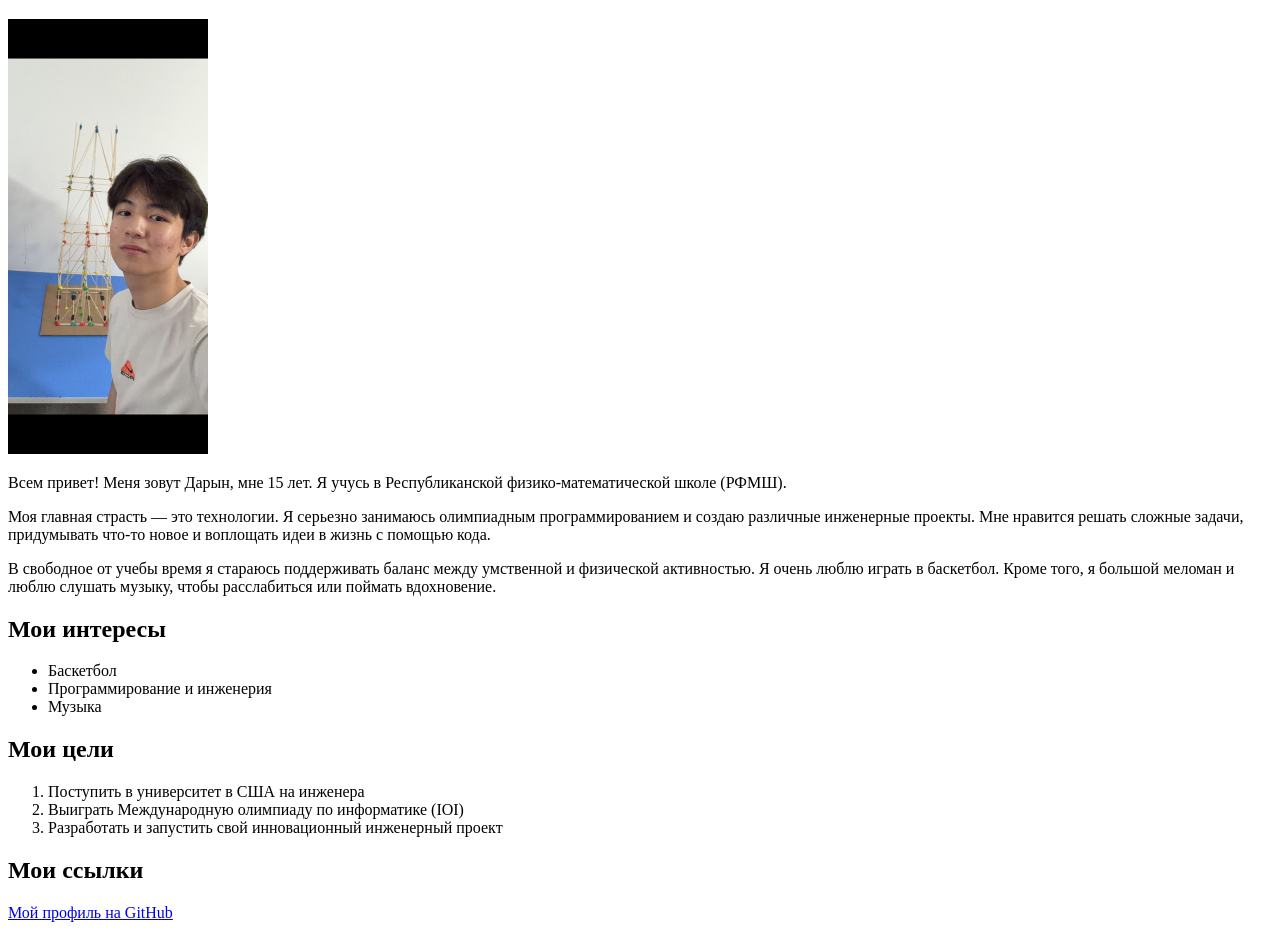
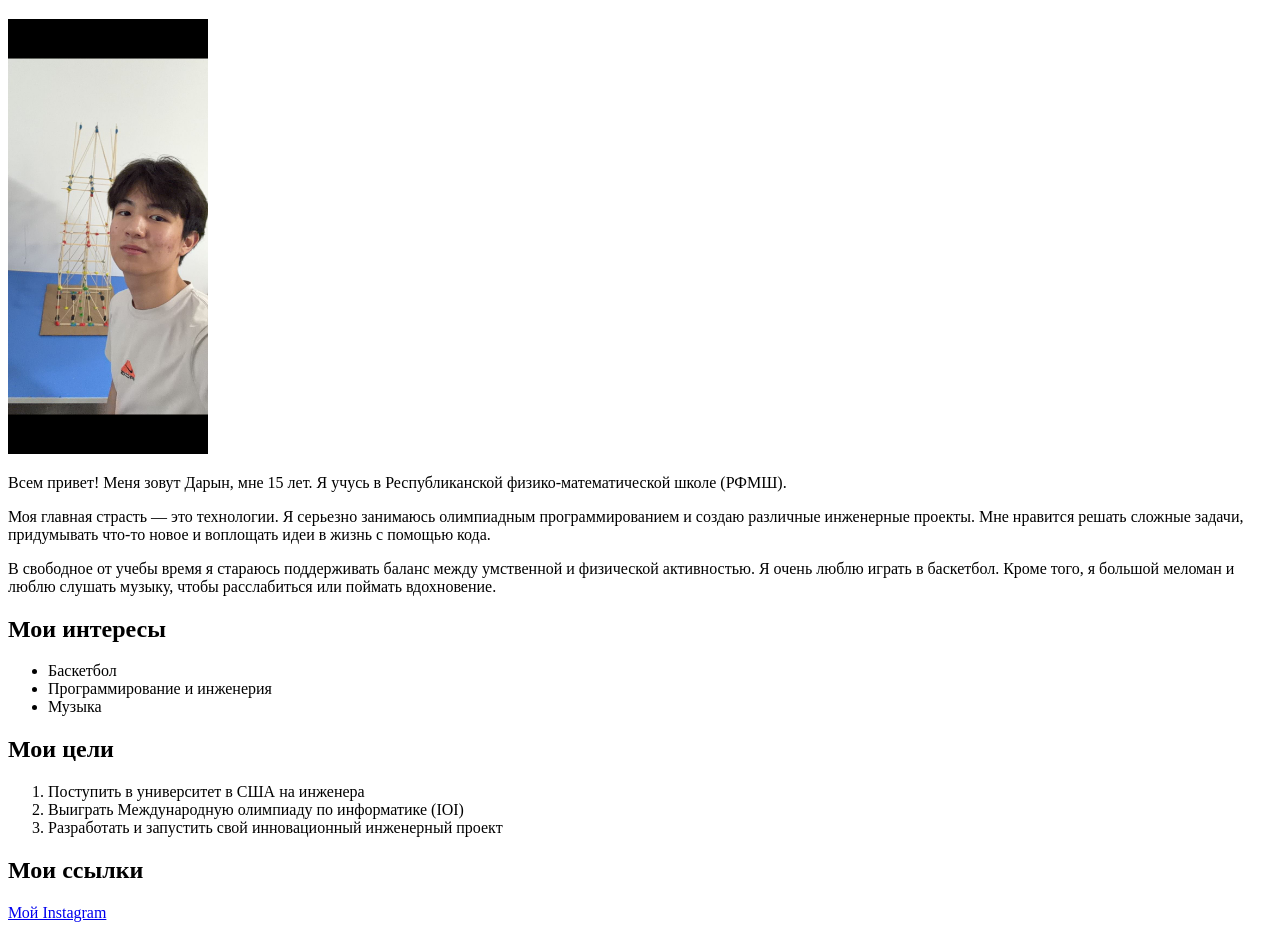
Before and after one commit to lewishamilton527/dzzz, a plain HTML site: page index.html in a window 1280 px wide. Shown: the part 61-999 px from the top of the page. Drawn offline with Linux system fonts and the light colour scheme.

Commit message:
Update index.html

```diff
--- a/index.html
+++ b/index.html
@@ -31,6 +31,6 @@
     </ol>
 
     <h2>Мои ссылки</h2>
-    <p><a href="https://github.com/daryndzusupbek" target="_blank">Мой профиль на GitHub</a></p>
+<p><a href="https://www.instagram.com/daryn.suntyx/" target="_blank">Мой Instagram</a></p>
 </body>
 </html>
```
